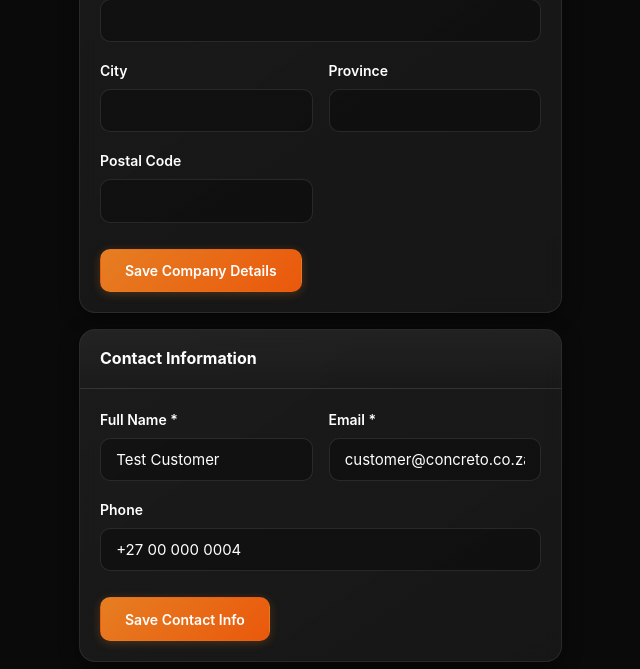
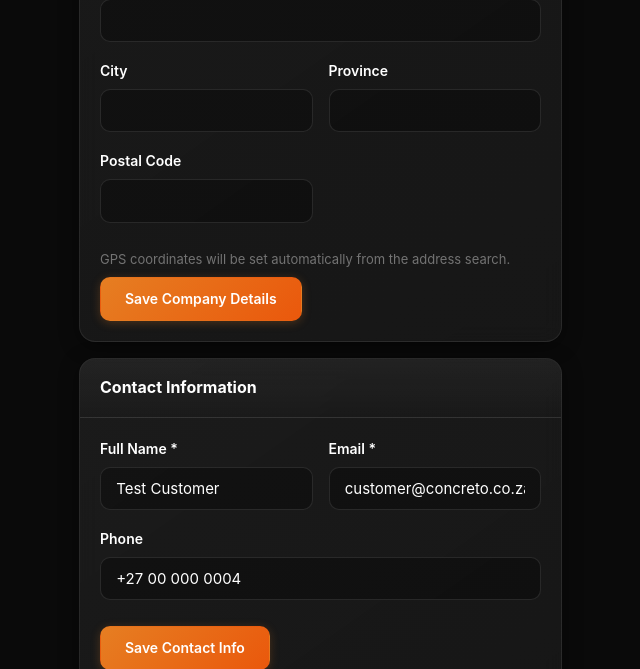
Before and after one commit to AdriaanGeldenhuis/concreto, a Laravel app: page /admin/customers/1 in a window 1280 px wide. Shown: the part 1168-1837 px from the top of the page, without its empty margins (195-835 px from the left). Run offline with Laravel 12, Linux system fonts and the light colour scheme; the visitor is signed in with stand-in values (Sample User, id 1); data comes from the database, SQL or seed files in the repository; data that the repository does not hold is empty; some libraries are stand-ins or nearby versions.

Commit message:
Add GPS coordinates support to customer company address
The vendor address form saves gps_lat/gps_lng and supports the drop-pin
map feature, but the customer company address section was missing this.
This adds the same GPS functionality: migration for the columns, model
fillable/casts, hidden form fields, GPS display text, and the lat/lng/
gpsDisplay params to initMapboxAutocomplete.

https://claude.ai/code/session_01TvEqAZBuAVctD3A4Uxtn2f

```diff
--- a/app/Http/Controllers/Admin/CustomerController.php
+++ b/app/Http/Controllers/Admin/CustomerController.php
@@ -164,6 +164,8 @@ class CustomerController extends Controller
             'city' => 'nullable|string|max:100',
             'province' => 'nullable|string|max:100',
             'postal_code' => 'nullable|string|max:10',
+            'gps_lat' => 'nullable|numeric',
+            'gps_lng' => 'nullable|numeric',
         ]);
 
         if ($customer->company) {
--- a/app/Models/Company.php
+++ b/app/Models/Company.php
@@ -20,7 +20,17 @@ class Company extends Model
         'city',
         'province',
         'postal_code',
+        'gps_lat',
+        'gps_lng',
     ];
+
+    protected function casts(): array
+    {
+        return [
+            'gps_lat' => 'decimal:7',
+            'gps_lng' => 'decimal:7',
+        ];
+    }
 
     public function customers(): HasMany
     {
--- a/resources/views/admin/customers/show.blade.php
+++ b/resources/views/admin/customers/show.blade.php
@@ -193,6 +193,15 @@
                                 <label class="form-label">Postal Code</label>
                                 <input type="text" name="postal_code" id="cust-company-postal" class="form-control" value="{{ old('postal_code', $customer->company->postal_code ?? '') }}">
                             </div>
+                        </div>
+                        <input type="hidden" name="gps_lat" id="cust-company-lat" value="{{ old('gps_lat', $customer->company->gps_lat ?? '') }}">
+                        <input type="hidden" name="gps_lng" id="cust-company-lng" value="{{ old('gps_lng', $customer->company->gps_lng ?? '') }}">
+                        <div id="cust-company-gps-display" class="form-hint" style="margin-top:0.5rem;">
+                            @if(old('gps_lat', $customer->company->gps_lat ?? ''))
+                                GPS: {{ old('gps_lat', $customer->company->gps_lat ?? '') }}, {{ old('gps_lng', $customer->company->gps_lng ?? '') }}
+                            @else
+                                GPS coordinates will be set automatically from the address search.
+                            @endif
                         </div>
                         <button type="submit" class="btn btn-primary mt-1">Save Company Details</button>
                     </form>
@@ -401,7 +410,10 @@ document.addEventListener('DOMContentLoaded', function() {
         line2: 'cust-company-line2',
         city: 'cust-company-city',
         province: 'cust-company-province',
-        postal: 'cust-company-postal'
+        postal: 'cust-company-postal',
+        lat: 'cust-company-lat',
+        lng: 'cust-company-lng',
+        gpsDisplay: 'cust-company-gps-display'
     });
     initMapboxAutocomplete('cust-delivery-address-search', {
         line1: 'cust-delivery-line1',
```
Also changed, not shown: database/migrations/2026_02_22_000002_add_gps_columns_to_companies_table.php (added).
